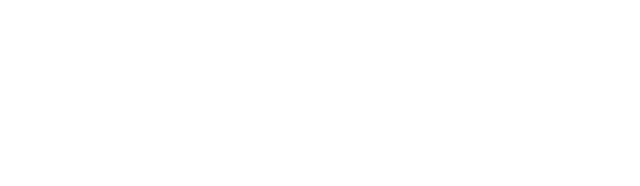
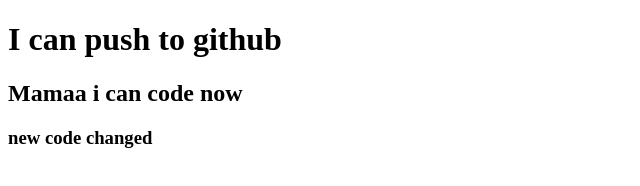
Before and after one commit to SazalRoy1/my-first-repo-december, a plain HTML site: page index.html in a window 1280 px wide. Shown: the whole page, without its empty margins (0-640 px from the left). Drawn offline with Linux system fonts and the light colour scheme.

Commit message:
added header

```diff
--- a/index.html
+++ b/index.html
@@ -7,6 +7,8 @@
     <title>my first repo december</title>
 </head>
 <body>
-
+    <h1>I can push to github</h1>
+    <h2>Mamaa i can code now</h2>
+    <h3>new code changed</h3>
 </body>
 </html>
```
